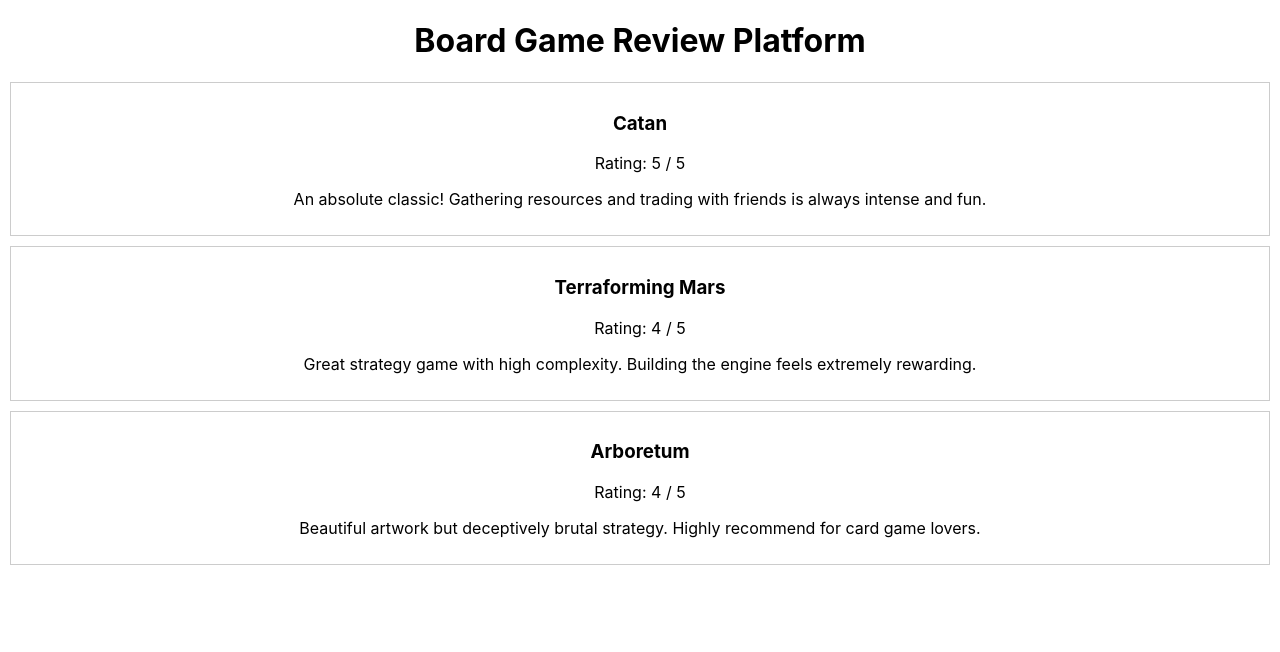
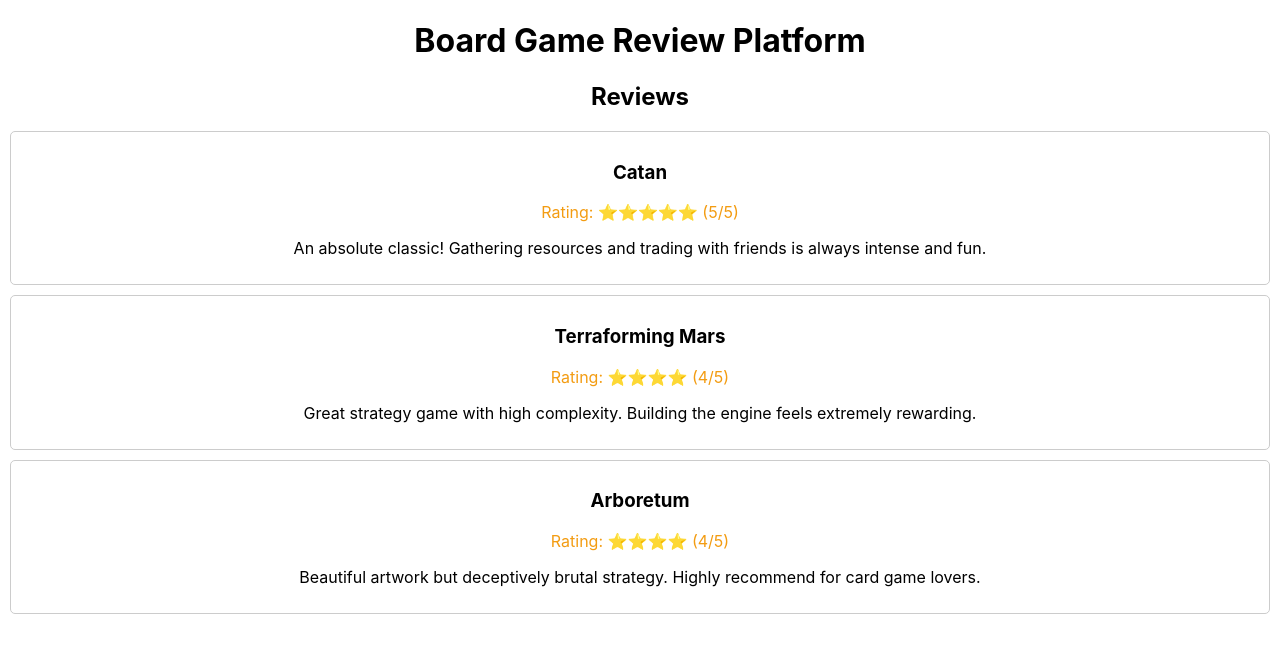
Before and after one commit to Monaka227/CS490R-LearnFrontEnd, a React (Create React App) app in the folder learn-frontend-2/: page / in a window 1280 px wide. Shown: the top 652 px of the page. Built offline with nearby package versions, Linux system fonts and the light colour scheme.

Commit message:
separate components into reviewList and reviewCard using props

```diff
--- a/learn-frontend-2/src/App.js
+++ b/learn-frontend-2/src/App.js
@@ -1,5 +1,6 @@
 import React from 'react';
 import './App.css';
+import { ReviewList } from './components/ReviewList';
 
 function App() {
   // dummy data for testing
@@ -29,16 +30,9 @@ function App() {
       {/* add header and review list later */}
       <h1>Board Game Review Platform</h1>
 
-      {/* testing */}
-      <div className="review-list-preview">
-        {dummyReviews.map((review) => (
-          <div key={review.id} style={{ border: '1px solid #ccc', margin: '10px', padding: '10px' }}>
-            <h3>{review.title}</h3>
-            <p>Rating: {review.rating} / 5</p>
-            <p>{review.body}</p>
-          </div>
-        ))}
-      </div>
+      {/* pass dummy reviews as a prop to ReviewList */}
+      <ReviewList reviews={dummyReviews} />
+
     </div>
   );
 }
--- /dev/null
+++ b/learn-frontend-2/src/components/ReviewCard.js
@@ -0,0 +1,12 @@
+import React from 'react';
+
+// receive "review"" as a props from review list
+export const ReviewCard = ({ review }) => {
+    return (
+        <div className="review-card" style={{ border: '1px solid #ccc', margin: '10px', padding: '10px', borderRadius: '5px' }}>
+            <h3>{review.title}</h3>
+            <p style={{ color: '#f39c12' }}>Rating: {'⭐'.repeat(review.rating)} ({review.rating}/5)</p>
+            <p>{review.body}</p>
+        </div>
+    )
+}
--- /dev/null
+++ b/learn-frontend-2/src/components/ReviewList.js
@@ -0,0 +1,15 @@
+import React from 'react';
+import { ReviewCard } from './ReviewCard';
+
+// receive "reviews" as a props from App.js
+export const ReviewList = ({ reviews }) => {
+    return (
+        <div className="review-list">
+            <h2>Reviews</h2>
+            {/* loop through reviews and display each one */}
+            {reviews.map((review) => (
+                <ReviewCard key={review.id} review={review} />
+            ))}
+        </div>
+    )
+}
```
